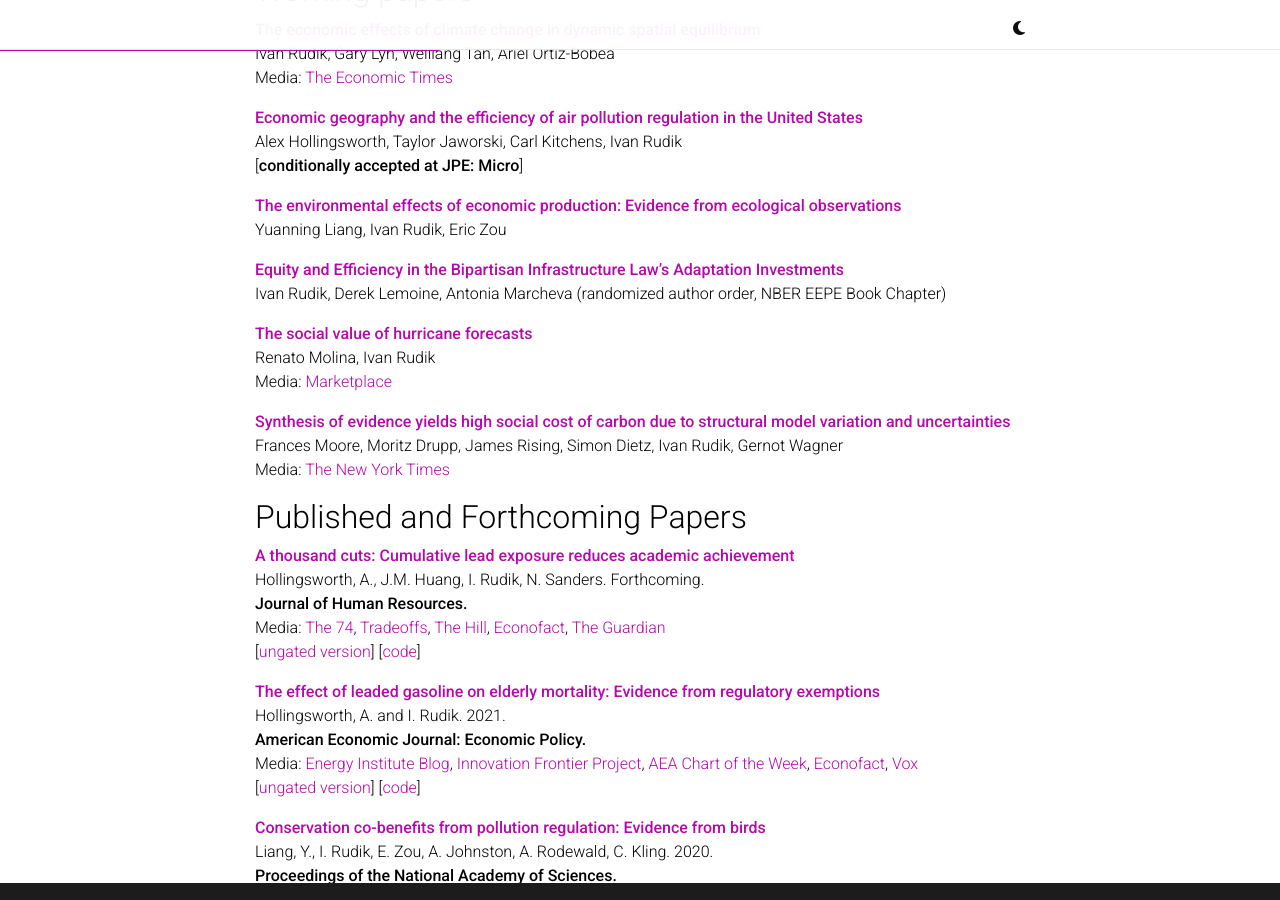
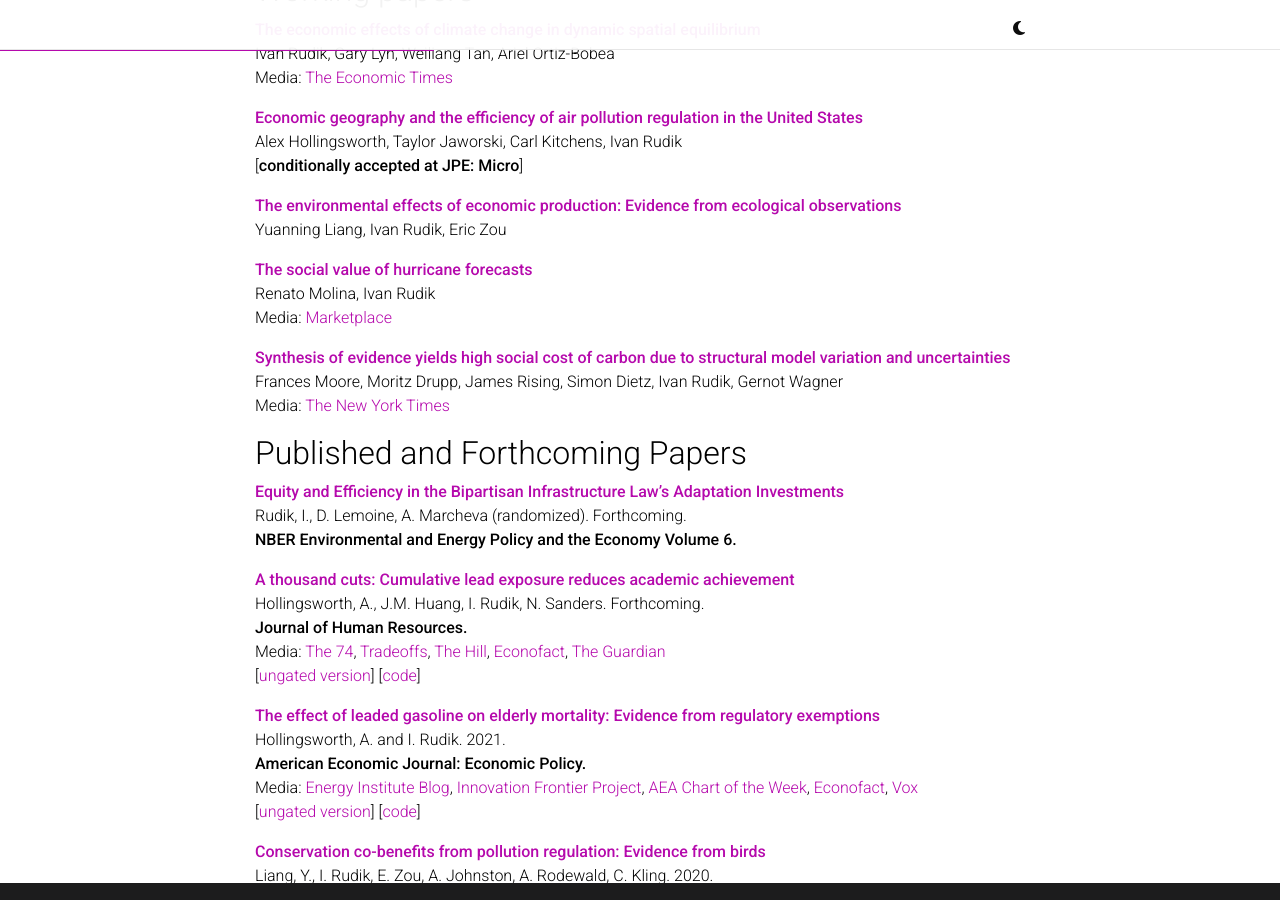
Before and after one commit to irudik/irudik.github.io, a Jekyll site: the page built from _pages/about.md, in a window 1280 px wide and 900 px high, scrolled down 717 px. Built offline with Jekyll 4.4.1, drawn with Linux system fonts in a browser that asks for light colours; comment, search, counter and statistics services are not loaded; a style sheet for code colours, icons or effects is not loaded.

Commit message:
update nber paper

```diff
--- a/_pages/about.md
+++ b/_pages/about.md
@@ -58,9 +58,6 @@ Alex Hollingsworth, Taylor Jaworski, Carl Kitchens, Ivan Rudik
 **[The environmental effects of economic production: Evidence from ecological observations](https://osf.io/preprints/socarxiv/qy76a)**
 Yuanning Liang, Ivan Rudik, Eric Zou
 
-**[Equity and Efficiency in the Bipartisan Infrastructure Law’s Adaptation Investments](https://www.nber.org/books-and-chapters/environmental-and-energy-policy-and-economy-volume-6/equity-and-efficiency-bipartisan-infrastructure-laws-adaptation-investments)**
-Ivan Rudik, Derek Lemoine, Antonia Marcheva (randomized author order, NBER EEPE Book Chapter)
-
 **[The social value of hurricane forecasts](https://osf.io/preprints/socarxiv/sqtjr)**
 Renato Molina, Ivan Rudik
 Media: [Marketplace](https://www.marketplace.org/2024/06/13/better-hurricane-forecasts-are-preventing-damage-and-saving-money-study-says/)
@@ -71,6 +68,10 @@ Media: [The New York Times](https://www.nytimes.com/2024/06/20/business/economy/
 
 
 ## Published and Forthcoming Papers
+**[Equity and Efficiency in the Bipartisan Infrastructure Law’s Adaptation Investments](https://www.nber.org/books-and-chapters/environmental-and-energy-policy-and-economy-volume-6/equity-and-efficiency-bipartisan-infrastructure-laws-adaptation-investments)**
+Rudik, I., D. Lemoine, A. Marcheva (randomized). Forthcoming.
+**NBER Environmental and Energy Policy and the Economy Volume 6.**
+
 **[A thousand cuts: Cumulative lead exposure reduces academic achievement](https://www.nber.org/papers/w28250)**
 Hollingsworth, A., J.M. Huang, I. Rudik, N. Sanders. Forthcoming.
 **Journal of Human Resources.**
```
Also changed, not shown: 11 other files.
